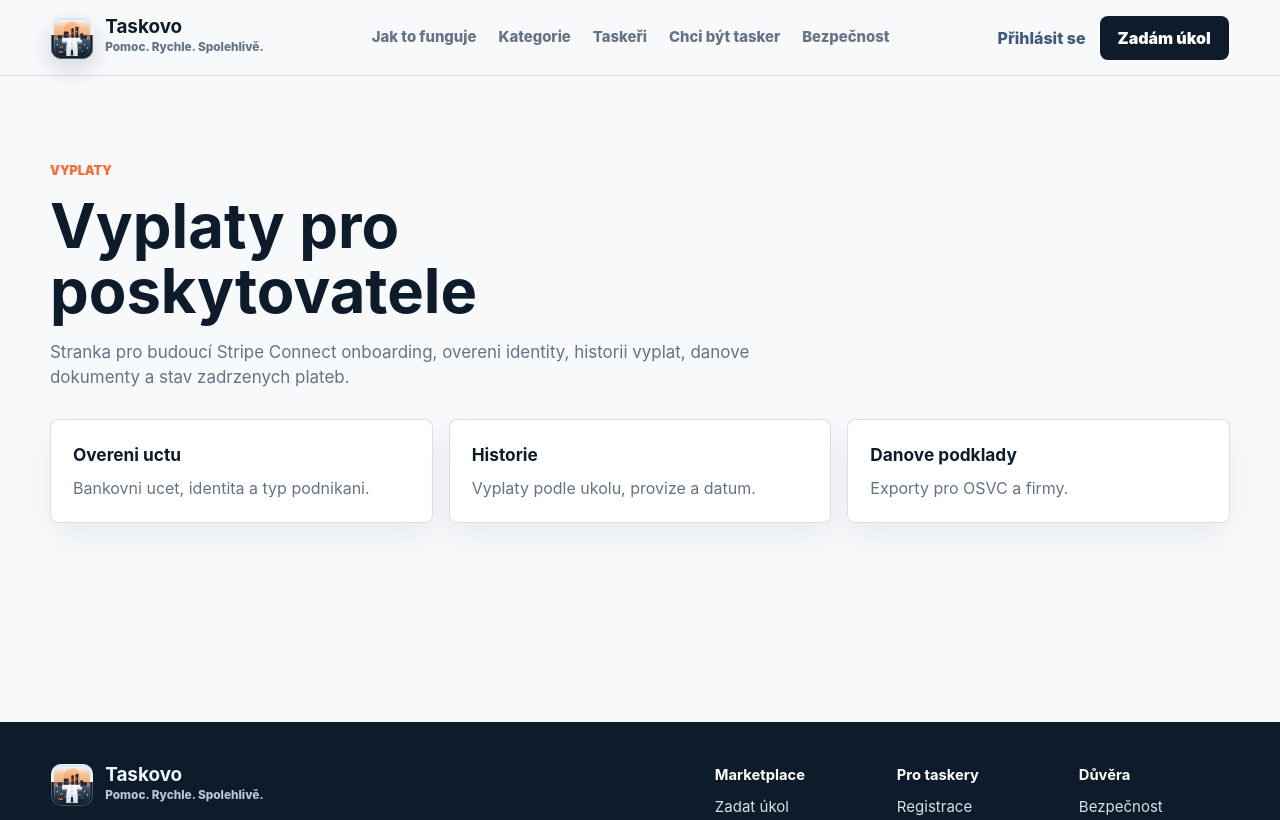
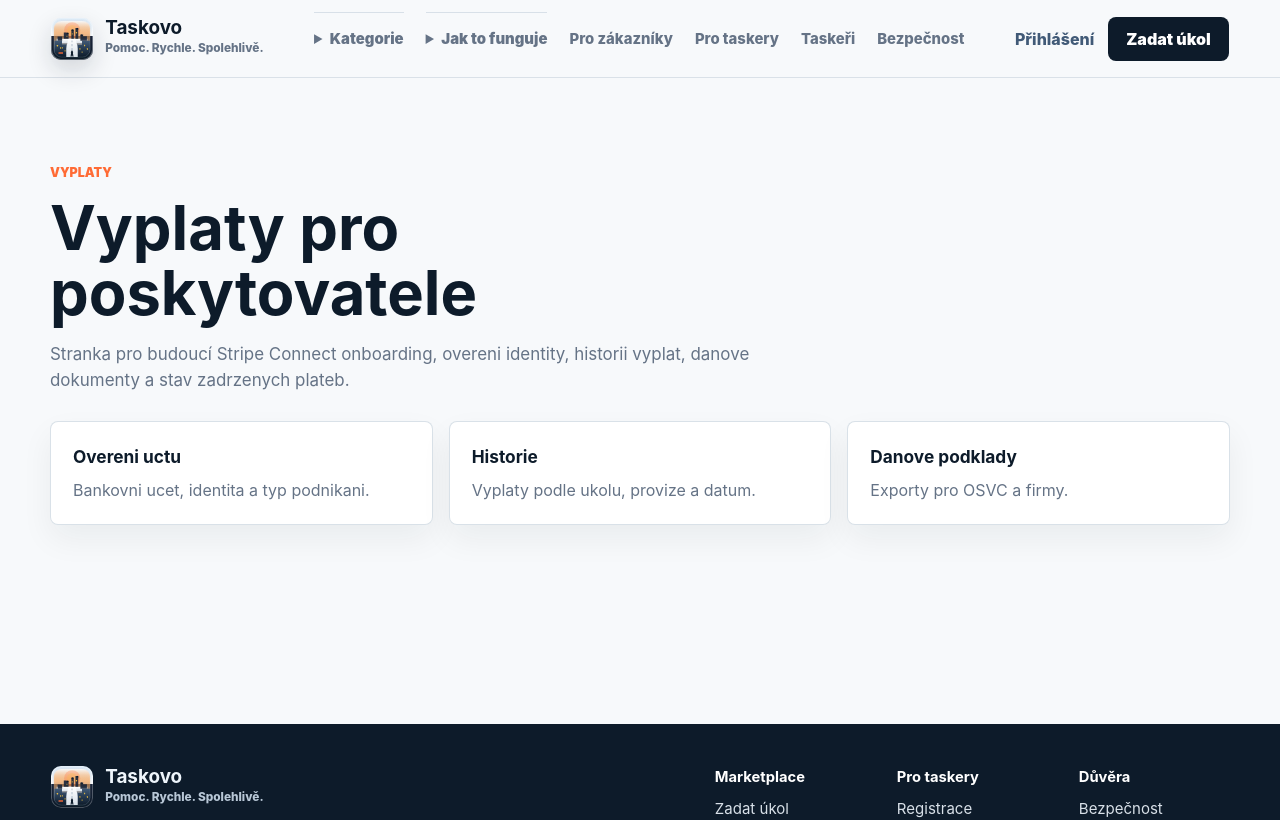
Before and after one commit to kaziodimm/taskovo-app, a Next.js app: page /vyplaty in a window 1280 px wide. Shown: the top 820 px of the page. Built offline with nearby package versions, Linux system fonts and the light colour scheme; no server answers.

Commit message:
Improve marketplace header navigation

```diff
--- a/components/Header.tsx
+++ b/components/Header.tsx
@@ -38,14 +38,32 @@ export async function Header() {
           <small>Pomoc. Rychle. Spolehlivě.</small>
         </span>
       </a>
-      <nav className="site-nav" aria-label="Hlavní navigace">
-        <a href="/#jak-to-funguje">Jak to funguje</a>
-        <a href="/kategorie">Kategorie</a>
+      <nav className="site-nav nav-menu" aria-label="Hlavní navigace">
+        <details>
+          <summary>Kategorie</summary>
+          <div className="nav-dropdown">
+            <a href="/kategorie/uklid">Úklid</a>
+            <a href="/kategorie/stehovani">Stěhování</a>
+            <a href="/kategorie/montaz-nabytku">Montáž nábytku</a>
+            <a href="/kategorie/doruceni">Doručení</a>
+            <a href="/kategorie">Všechny kategorie</a>
+          </div>
+        </details>
+        <details>
+          <summary>Jak to funguje</summary>
+          <div className="nav-dropdown">
+            <a href="/#jak-to-funguje">Postup pro klienta</a>
+            <a href="/#pro-taskery">Pro taskery</a>
+            <a href="/#bezpecnost">Důvěra a bezpečnost</a>
+            <a href="/#faq">FAQ</a>
+          </div>
+        </details>
+        <a href="/#pro-zakazniky">Pro zákazníky</a>
+        <a href="/#pro-taskery">Pro taskery</a>
         {user ? <a href={primaryMarketplaceHref}>{primaryMarketplaceLabel}</a> : <a href="/poskytovatele">Taskeři</a>}
         {role === "tasker" ? <a href="/poskytovatel/dashboard">Moje práce</a> : null}
         {user && role !== "tasker" && !isAdmin ? <a href="/dashboard">Moje objednávky</a> : null}
         {user ? <a href="/profil/foto">Foto profilu</a> : null}
-        {!user ? <a href="/prihlaseni?mode=tasker">Chci být tasker</a> : null}
         <a href="/bezpecnost">Bezpečnost</a>
       </nav>
       <div className="header-actions">
@@ -57,9 +75,9 @@ export async function Header() {
             </form>
           </>
         ) : (
-          <a className="login-link" href="/prihlaseni?mode=login">Přihlásit se</a>
+          <a className="login-link" href="/prihlaseni?mode=login">Přihlášení</a>
         )}
-        <a className="header-action" href={role === "tasker" ? "/tasks" : "/zadat-ukol"}>{role === "tasker" ? "Najít úkol" : "Zadám úkol"}</a>
+        <a className="header-action" href={role === "tasker" ? "/tasks" : "/zadat-ukol"}>{role === "tasker" ? "Najít úkol" : "Zadat úkol"}</a>
       </div>
     </header>
   );
```
